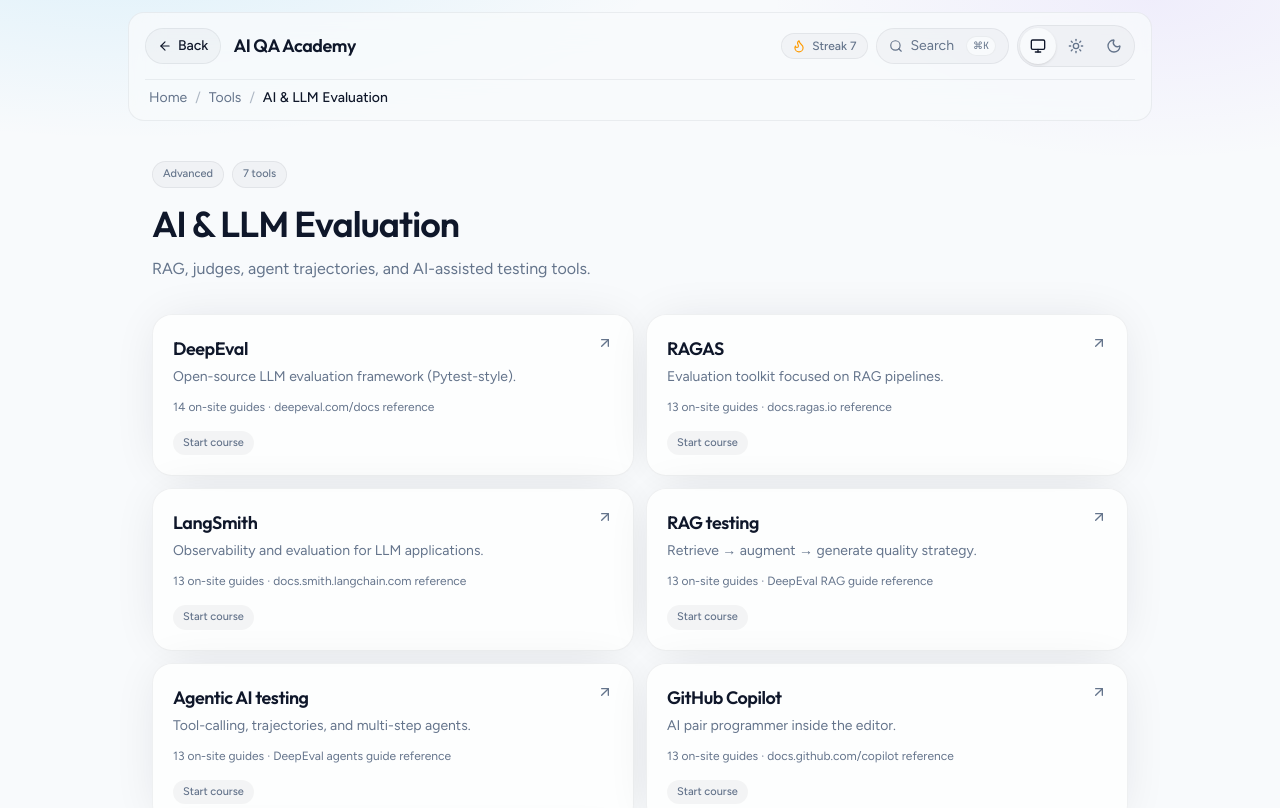
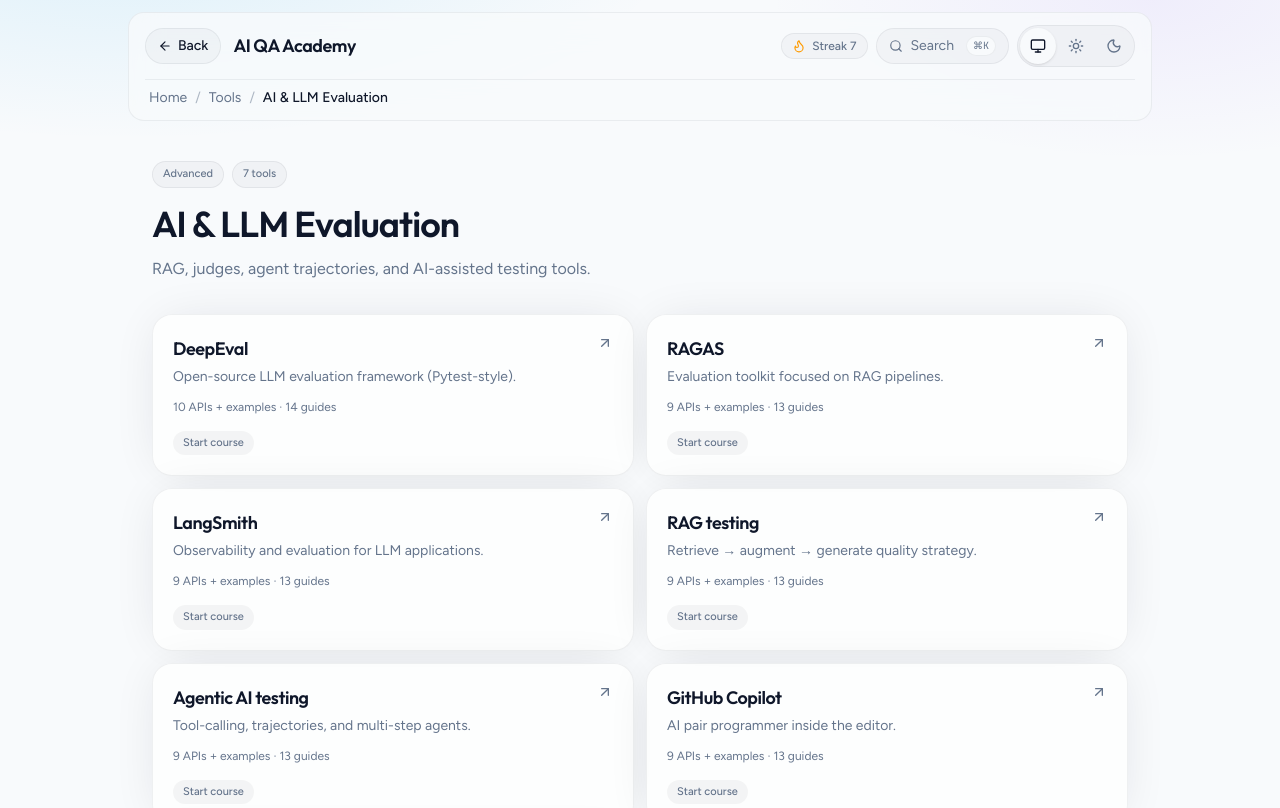
Before and after one commit to iamzakirzr/Playwright-ZR, a Next.js app in the folder academy/: page /tools/ai-evals in a window 1280 px wide. Shown: the top 808 px of the page. Built offline with nearby package versions, Linux system fonts and the light colour scheme.

Commit message:
fix(academy): show API count on tool cards
Surface how many on-site API lessons each tool ships instead of
pointing at the vendor docs label.

Co-authored-by: Zakir <zakir9622@gmail.com>

```diff
--- a/academy/components/cards/tool-card.tsx
+++ b/academy/components/cards/tool-card.tsx
@@ -101,7 +101,7 @@ export function ToolBentoCard({
             <h3 className="font-display text-lg font-semibold tracking-tight">{tool.name}</h3>
             <p className="mt-1 text-sm text-muted-foreground">{tool.summary}</p>
             <p className="mt-3 text-xs text-muted-foreground">
-              {tool.calls.length + 4} on-site guides · {tool.docsLabel} reference
+              {tool.calls.length} APIs + examples · {tool.calls.length + 4} guides
             </p>
           </div>
           <ArrowUpRight className="size-4 shrink-0 text-muted-foreground transition-transform group-hover:translate-x-0.5 group-hover:-translate-y-0.5 group-hover:text-primary" />
```
